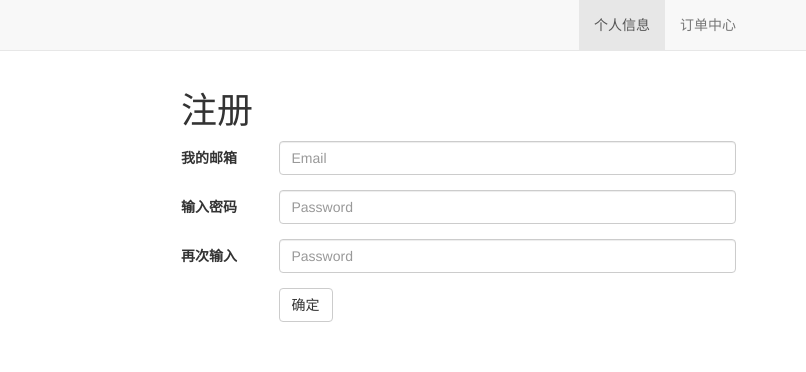
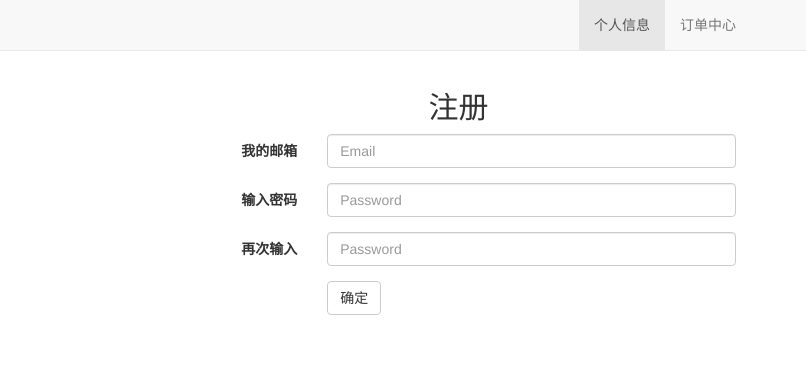
Before and after one commit to tianshuwei/MDS-dev-app, a plain HTML site: page public_html/web/register.html in a window 1280 px wide. Shown: the top 372 px of the page, 474-1280 px from the left. Drawn offline with nearby package versions, Linux system fonts and the light colour scheme.

Commit message:
change_in_website

```diff
--- a/public_html/web/register.html
+++ b/public_html/web/register.html
@@ -4,7 +4,7 @@
     <meta charset="utf-8">
     <meta http-equiv="X-UA-Compatible" content="IE=edge">
     <meta name="viewport" content="width=device-width, initial-scale=1">
-    <title>Bootstrap 101 Template</title>
+    <title>注册</title>
 
     <!-- Bootstrap -->
     <link href="../css/web/bootstrap.min.css" rel="stylesheet">
@@ -56,35 +56,29 @@
                     <img src="https://ununsplash.imgix.net/photo-1423753623104-718aaace6772?q=75&amp;fm=jpg&amp;s=1ffa61419561b5c796bca3158e7c704c" class="img-responsive">
                 </div>
                  <div class="col-md-6">
-                        <h1>注册</h1>
+                        <h2 class="text-center">注册</h2>
                         <form class="form-horizontal" role="form" method="post" action="xx.html" id="reg">
                             <div class="form-group">
-                                <div class="col-sm-2">
-                                    <label for="inputEmail3" class="control-label">我的邮箱</label>
-                                </div>
-                                <div class="col-sm-10">
+                                <label for="inputEmail3" class="control-label col-sm-3">我的邮箱</label>
+                                <div class="col-sm-9">
                                     <input type="email" class="form-control" placeholder="Email" name="email" id="email" />
                                 </div>
                             </div>
                             <div class="form-group">
-                                <div class="col-sm-2">
-                                    <label for="inputPassword3" class="control-label">输入密码</label>
-                                </div>
-                                <div class="col-sm-10">
+                                <label for="inputPassword3" class="control-label col-sm-3">输入密码</label>
+                                <div class="col-sm-9">
                                     <input type="password" class="form-control" placeholder="Password" name="password" id="pass1"/>
                                 </div>
                             </div>
                             <div class="form-group">
-                                <div class="col-sm-2">
-                                    <label for="inputPassword3" class="control-label">再次输入</label>
-                                </div>
-                                <div class="col-sm-10">
+                                <label for="inputPassword3" class="control-label col-sm-3">再次输入</label>
+                                <div class="col-sm-9">
                                     <input type="password" class="form-control" placeholder="Password" id="pass2"/>
                                 </div>
                             </div>
 
                             <div class="form-group">
-                                <div class="col-sm-offset-2 col-sm-10">
+                                <div class="col-sm-offset-3 col-sm-9">
                                     <button type="submit" class="btn btn-default" contenteditable="true">确定</button>
                                 </div>
                             </div>
```
Also changed, not shown: public_html/web/login.html (+1 -1 lines), 1 other file.
